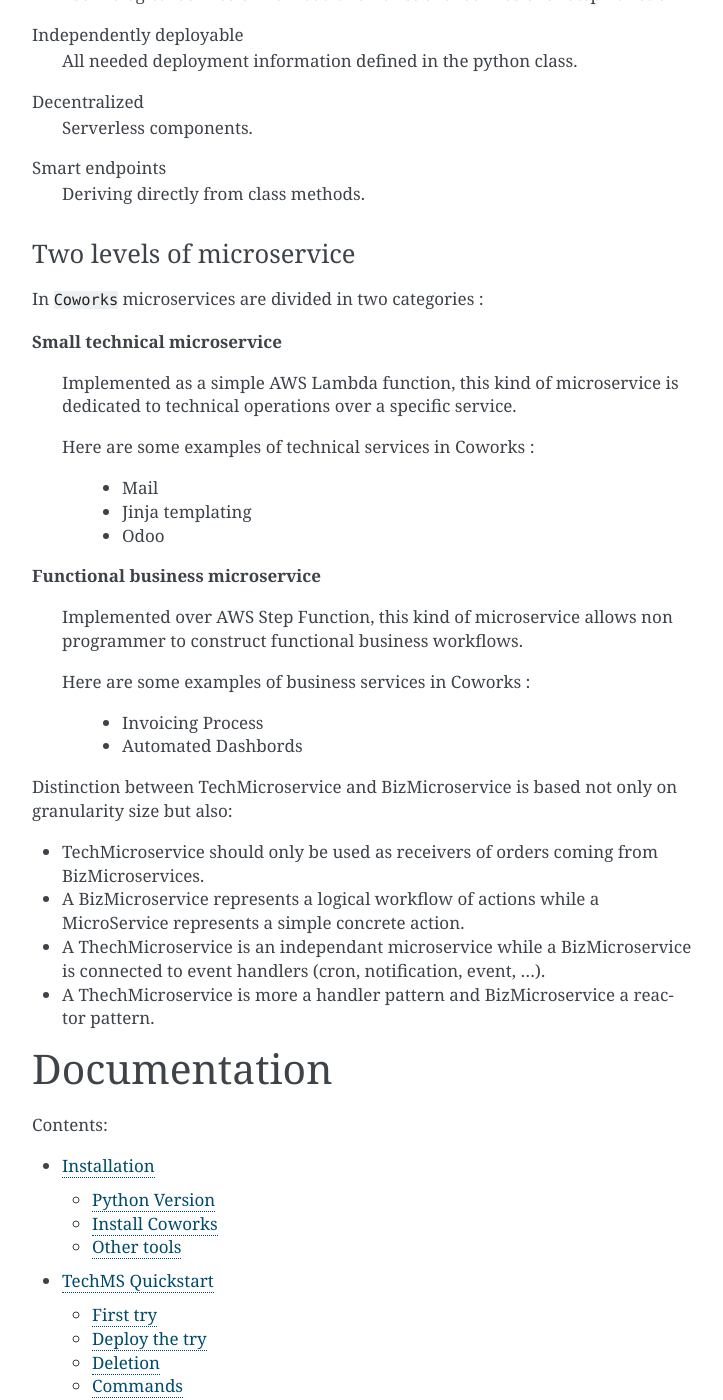
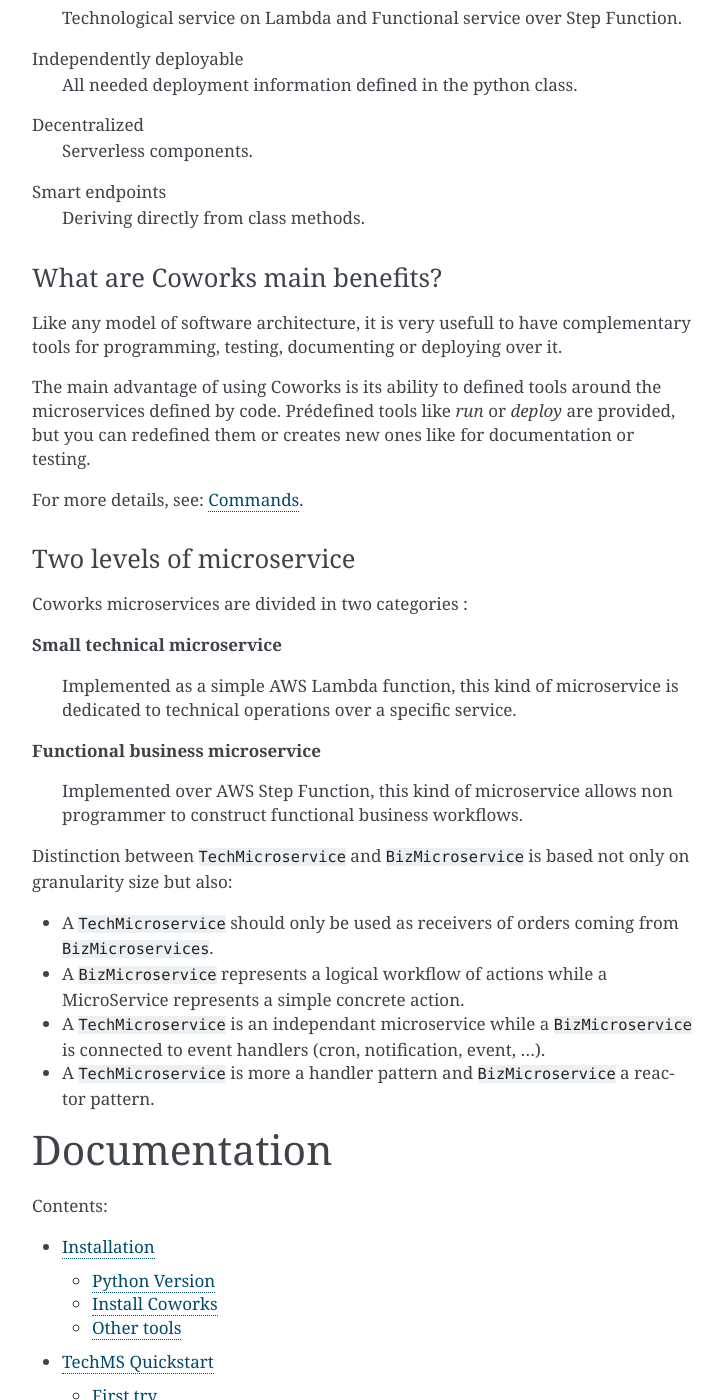
Before and after one commit to gdoumenc/coworks, a Sphinx documentation site: the page built from docs/index.rst, in a window 1280 px wide and 1400 px high, scrolled down 1406 px. Shown: the whole window, without its empty margins (388-1111 px from the left). Built offline with Sphinx 7.4.7, drawn with Linux system fonts in a browser that asks for light colours; some of the changed text lies outside the part shown.

Commit message:
Documentation updated

```diff
--- a/coworks/version.py
+++ b/coworks/version.py
@@ -1,2 +1,2 @@
 
-__version__ = "0.3.3"
+__version__ = "0.3.4"
--- a/docs/deployment.rst
+++ b/docs/configuration.rst
@@ -1,7 +1,7 @@
-.. _tech_deployment:
+.. _configuration:
 
-TechMS Deployment
-=================
+Configuration
+=============
 
 Layers
 ------
--- a/docs/index.rst
+++ b/docs/index.rst
@@ -67,38 +68,41 @@
 Smart endpoints
   Deriving directly from class methods.
 
+What are Coworks main benefits?
+*******************************
+
+Like any model of software architecture, it is very usefull to have complementary tools for programming, testing,
+documenting or deploying over it.
+
+The main advantage of using Coworks is its ability to defined tools around the microservices defined by code.
+Prédefined tools like `run` or `deploy` are provided, but you can redefined them or creates new ones like for
+documentation or testing.
+
+For more details, see: :ref:`command`.
+
 Two levels of microservice
 **************************
 
-In ``Coworks`` microservices are divided in two categories :
+Coworks microservices are divided in two categories :
 
 **Small technical microservice**
 
   Implemented as a simple AWS Lambda function, this kind of microservice is dedicated to technical
   operations over a specific service.
 
-  Here are some examples of technical services in Coworks :
-
-    * Mail
-    * Jinja templating
-    * Odoo
 
 **Functional business microservice**
 
   Implemented over AWS Step Function, this kind of microservice allows non programmer to construct
   functional business workflows.
 
-  Here are some examples of business services in Coworks :
 
-    * Invoicing Process
-    * Automated Dashbords
+Distinction between ``TechMicroservice`` and ``BizMicroservice`` is based not only on granularity size but also:
 
-Distinction between TechMicroservice and BizMicroservice is based not only on granularity size but also:
-
-* TechMicroservice should only be used as receivers of orders coming from BizMicroservices.
-* A BizMicroservice represents a logical workflow of actions while a MicroService represents a simple concrete action.
-* A ThechMicroservice is an independant microservice while a BizMicroservice is connected to event handlers (cron, notification, event, ...).
-* A ThechMicroservice is more a handler pattern and BizMicroservice a reactor pattern.
+* A ``TechMicroservice`` should only be used as receivers of orders coming from ``BizMicroservices``.
+* A ``BizMicroservice`` represents a logical workflow of actions while a MicroService represents a simple concrete action.
+* A ``TechMicroservice`` is an independant microservice while a ``BizMicroservice`` is connected to event handlers (cron, notification, event, ...).
+* A ``TechMicroservice`` is more a handler pattern and ``BizMicroservice`` a reactor pattern.
 
 
 
```
Also changed, not shown: other parts of docs/index.rst (+5 -4 lines), docs/command.rst (+82 -21 lines).
